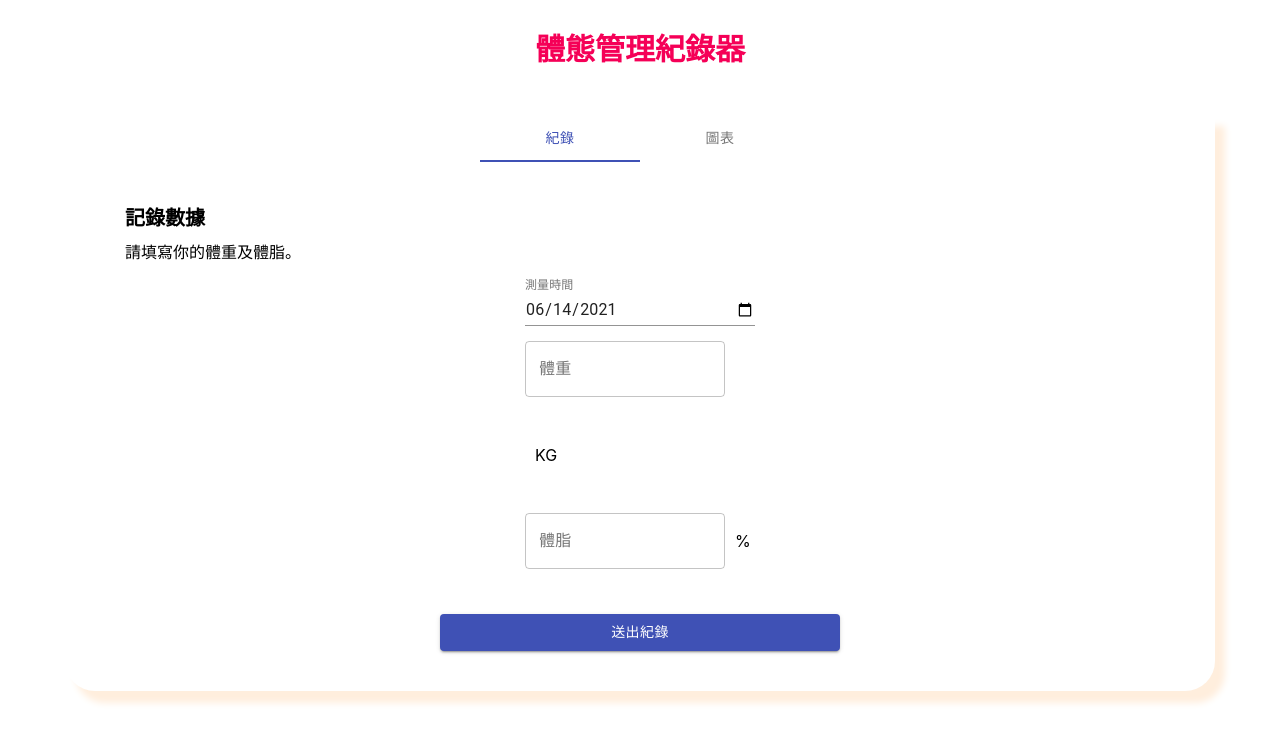
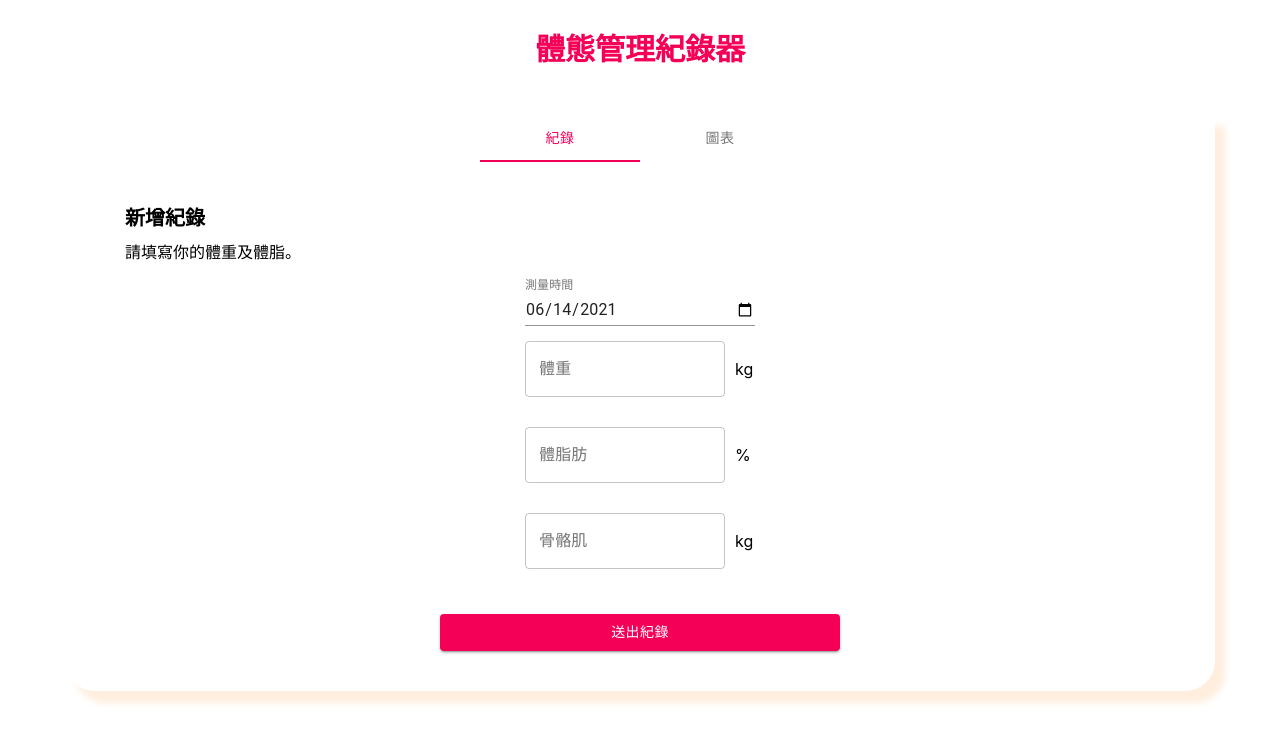
Before and after one commit to jolinhappy/body-manager, a React (Create React App) app: page / in a window 1280 px wide. Shown: the top 742 px of the page. Built offline with nearby package versions, Linux system fonts and the light colour scheme.

Commit message:
feature: add musle input

```diff
--- a/src/components/Form.js
+++ b/src/components/Form.js
@@ -11,6 +11,7 @@ export default class Form extends Component {
         date: moment().format('YYYY-MM-DD'),
         weight: '',
         fat: '',
+        muscle: '',
       },
       allData: JSON.parse(localStorage.getItem('data')) || []
     }
@@ -43,6 +44,15 @@ export default class Form extends Component {
     }))
   }
 
+  handleMuscleChange = event => {
+    this.setState(prevState => ({
+      inputData: {
+        ...prevState.inputData,
+        muscle: event.target.value
+      }
+    }))
+  }
+
   submitData = (event) => {
     this.setState({
       allData: [
@@ -54,6 +64,7 @@ export default class Form extends Component {
         date: '',
         weight: '',
         fat: '',
+        muscle: ''
       }
     }, () => { this.saveLocalStorage(this.state.allData) })
     event.preventDefault()
@@ -81,12 +92,15 @@ export default class Form extends Component {
           onChange={this.handleDateChange}
         />
         <div className="input_wrapper">
-          <TextField id="outlined-basic" label="體重" variant="outlined" className="data-input" value={this.state.inputData.weight} onChange={this.handleWeightChange}/><span className="unit">KG</span>
+          <TextField id="outlined-basic" label="體重" variant="outlined" className="data-input" value={this.state.inputData.weight} onChange={this.handleWeightChange}/><span className="unit">kg</span>
         </div>
         <div className="input_wrapper">
-          <TextField id="outlined-basic" label="體脂" variant="outlined" className="data-input" value={this.state.inputData.fat} onChange={this.handleFatChange}/><span className="unit">%</span>
+          <TextField id="outlined-basic" label="體脂肪" variant="outlined" className="data-input" value={this.state.inputData.fat} onChange={this.handleFatChange}/><span className="unit">%</span>
         </div>
-        <Button variant="contained" color="primary" type="submit" >送出紀錄</Button>
+        <div className="input_wrapper">
+          <TextField id="outlined-basic" label="骨骼肌" variant="outlined" className="data-input" value={this.state.inputData.muscle} onChange={this.handleMuscleChange}/><span className="unit">kg</span>
+        </div>
+        <Button variant="contained" color="secondary" type="submit" >送出紀錄</Button>
       </form>
     )
   }
--- a/src/components/InfoBoard.js
+++ b/src/components/InfoBoard.js
@@ -16,7 +16,7 @@ function InfoBoard() {
   return (
     <div className="info-board">
 
-        <Tabs value={selectedTab} onChange={changeSelect} indicatorColor="primary" textColor="primary" centered>
+        <Tabs value={selectedTab} onChange={changeSelect} indicatorColor="secondary" textColor="secondary" centered>
           {
             tabsList.map((tab, index) => <Tab label={ tab } key={ index }/>)
           }
--- a/src/components/InfoBoardContent.js
+++ b/src/components/InfoBoardContent.js
@@ -17,6 +17,7 @@ function InfoBoardContent({ selectedTab }) {
     let labels = []
     let weightData = []
     let fatData = []
+    let muscleData = []
 
     if (res) {
       labels = res.map(data => (
@@ -27,6 +28,9 @@ function InfoBoardContent({ selectedTab }) {
       ))
       fatData = res.map(data => (
         data.fat
+      ))
+      muscleData = res.map(data => (
+        data.muscle
       ))
     }
     setLocalStorageData({
@@ -42,11 +46,19 @@ function InfoBoardContent({ selectedTab }) {
           yAxisID: 'y-axis-1',
         },
         {
-          label: '體脂(%)',
+          label: '體脂肪(%)',
           data: fatData,
           fill: false,
           backgroundColor: 'rgb(54, 162, 235)',
           borderColor: 'rgba(54, 162, 235, 0.2)',
+          yAxisID: 'y-axis-2',
+        },
+        {
+          label: '骨骼肌(kg)',
+          data: muscleData,
+          fill: false,
+          backgroundColor: 'rgb(2, 223, 130)',
+          borderColor: 'rgba(2, 223, 130, 0.2)',
           yAxisID: 'y-axis-2',
         }
       ]
@@ -56,7 +68,7 @@ function InfoBoardContent({ selectedTab }) {
   if (selectedTab === 0) {
     return (
     <React.Fragment>
-      <div className="content-title">記錄數據</div>
+      <div className="content-title">新增紀錄</div>
       <div className="content-description">請填寫你的體重及體脂。</div>
       <Form/>
     </React.Fragment>
@@ -64,7 +76,7 @@ function InfoBoardContent({ selectedTab }) {
   } else if (selectedTab === 1) {
     return (
       <React.Fragment>
-        <h1>圖表</h1>
+        <div className="content-title">紀錄圖表</div>
         <Chart data={ localStorageData }/>
       </React.Fragment>
     )
```
